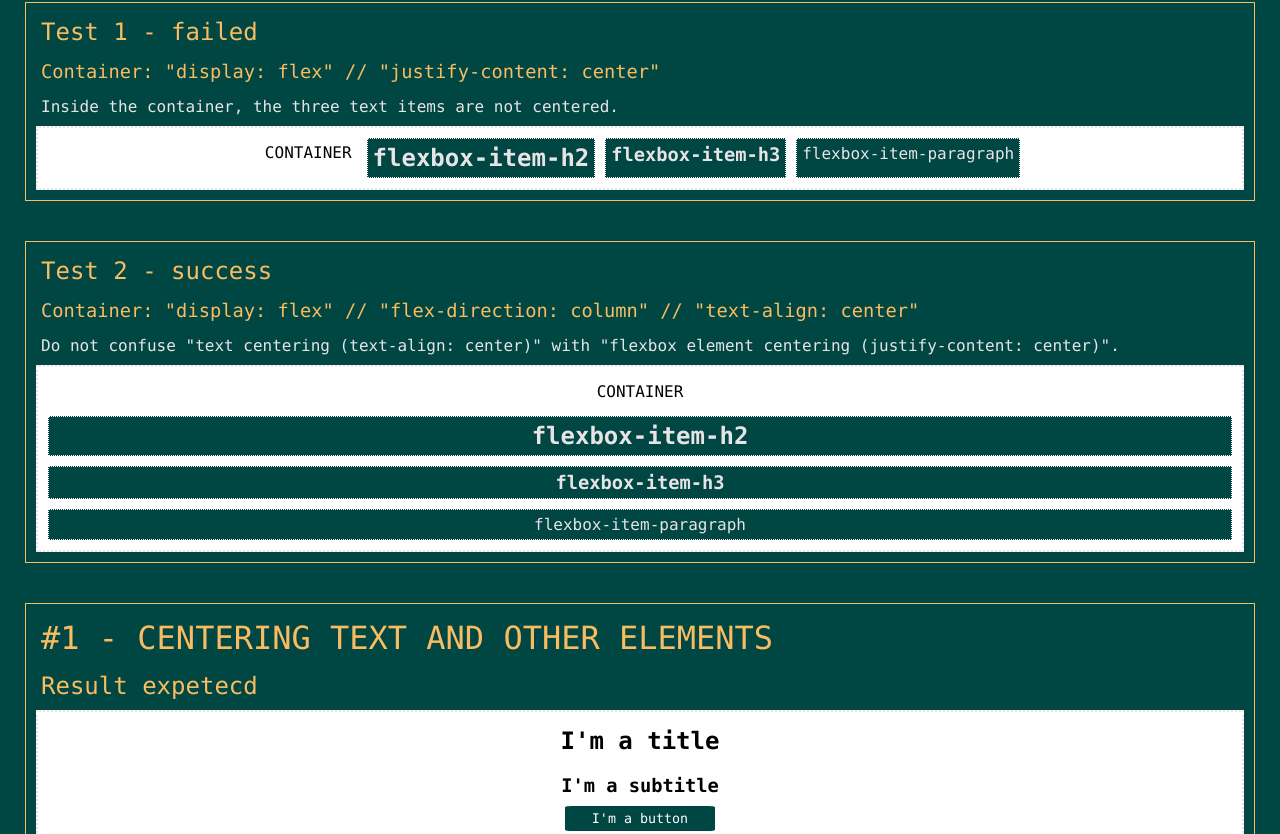
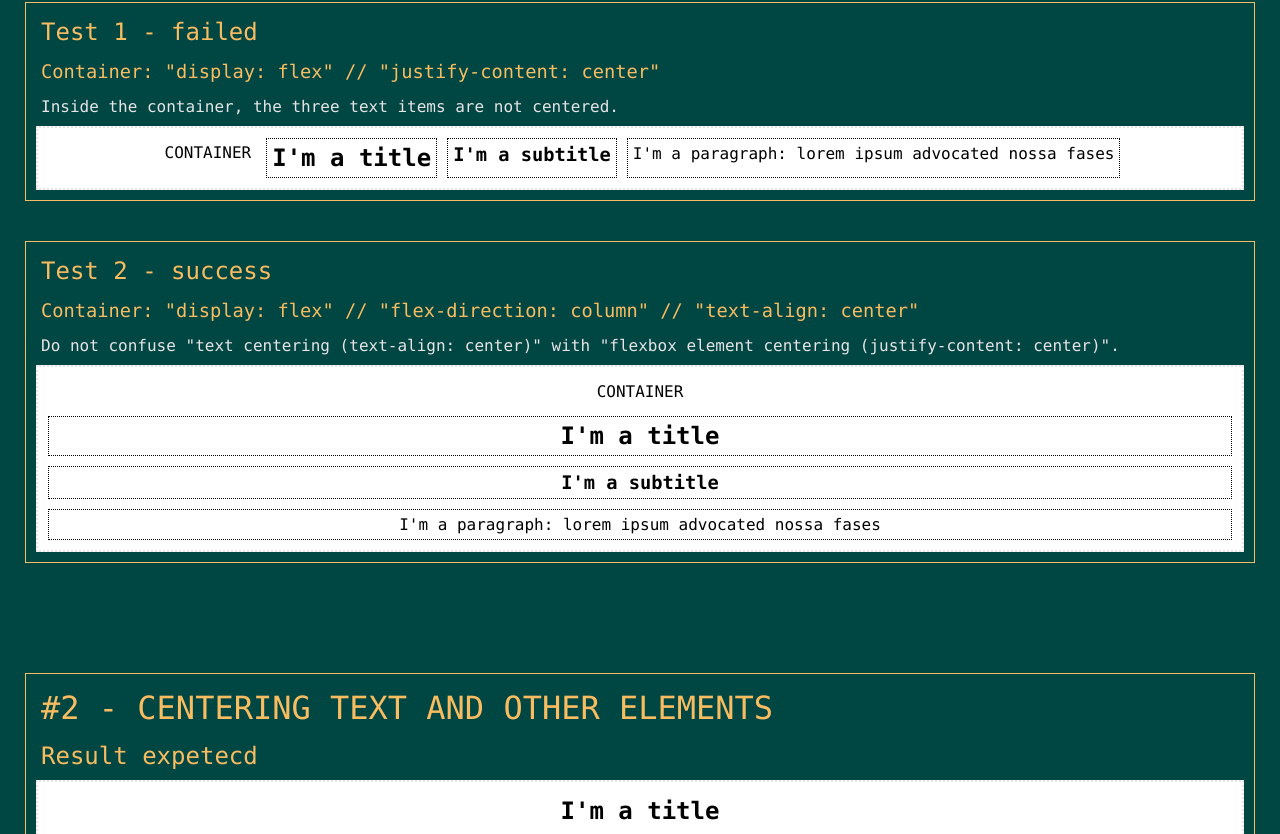
Before and after one commit to lanzoninicola/centering-HTML-elements, a plain HTML site: page index.html in a window 1280 px wide. Shown: the part 665-1499 px from the top of the page. Drawn offline with Linux system fonts and the light colour scheme.

Commit message:
final commit

```diff
--- a/index.html
+++ b/index.html
@@ -49,9 +49,9 @@
         <p>Inside the container, the three text items are not centered.</p>
         <div class="container" id="flexbox-horizontal-container">
             <span>CONTAINER</span>
-            <h2 class="item">flexbox-item-h2</h2>
-            <h3 class="item">flexbox-item-h3</h3>
-            <p class="item">flexbox-item-paragraph</p>
+            <h2 class="item transparent black">I'm a title</h2>
+            <h3 class="item transparent black">I'm a subtitle</h3>
+            <p class="item transparent black">I'm a paragraph: lorem ipsum advocated nossa fases</p>
         </div>
     </div>
     <div class="section">
@@ -62,14 +62,20 @@
 
         <div class="container" id="flexbox-vertically-container">
             <span>CONTAINER</span>
-            <h2 class="item">flexbox-item-h2</h2>
-            <h3 class="item">flexbox-item-h3</h3>
-            <p class="item">flexbox-item-paragraph</p>
+            <h2 class="item transparent black">I'm a title</h2>
+            <h3 class="item transparent black">I'm a subtitle</h3>
+            <p class="item transparent black">I'm a paragraph: lorem ipsum advocated nossa fases</p>
         </div>
     </div>
 
+
+
+    <div class="whitespace"> </div>
+
+
+
     <div class="section">
-        <h1 class="title">#1 - CENTERING TEXT AND OTHER ELEMENTS</h1>
+        <h1 class="title">#2 - CENTERING TEXT AND OTHER ELEMENTS</h1>
         <h2 class="title">Result expetecd</h2>
         <div class="container" id="flexbox-vertically-container">
             <h2 class="item transparent no-border black">I'm a title</h2>
@@ -80,14 +86,14 @@
         </div>
     </div>
 
-
     <div class="section">
         <h2 class="title">Test 1 - failed</h2>
         <h3 class="title">Container: no CSS properties</h3>
         <p>We have a button and an input element without any CSS properties for centering elements</p>
         <div class="container" id="">
             <span>CONTAINER</span>
-            <h1>Lorem Ipsum</h1>
+            <h1 class="transparent black">I'm a title</h1>
+            <h2 class="transparent black">I'm a subtitle</h2>
             <button>Button</button>
             <input type="text" placeholder="input text"></input>
         </div>
@@ -103,7 +109,8 @@
             property</p>
         <div class="container" id="flexbox-vertically-container">
             <span>CONTAINER</span>
-            <h1>Lorem Ipsum</h1>
+            <h1 class="transparent black">I'm a title</h1>
+            <h2 class="transparent black">I'm a subtitle</h2>
             <button style="margin:auto; margin-bottom: 10px">Button</button>
             <input type="text" placeholder="input text" style="margin:auto"></input>
         </div>
--- a/style.css
+++ b/style.css
@@ -15,6 +15,11 @@
     margin-bottom:40px;
     border: solid 1px #f9bc60;
 
+  }
+
+  .whitespace {
+      margin-top: 50px;
+      margin-bottom: 50px;
   }
 
   span {
```
